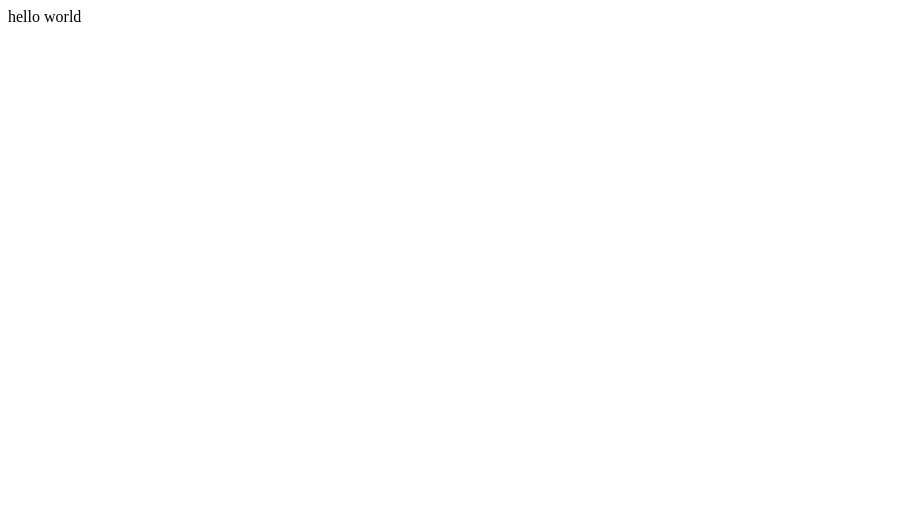
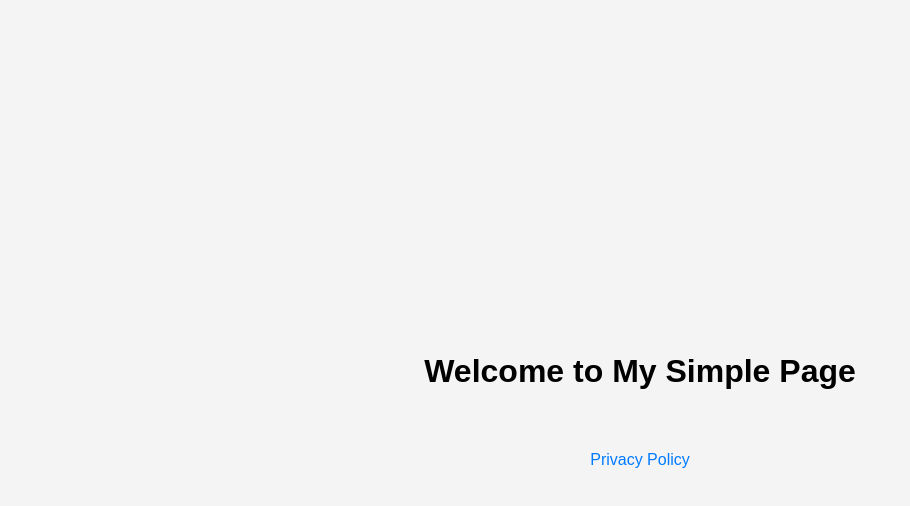
Before and after one commit to ptbld/Demo, a plain HTML site: page index.html in a window 1280 px wide. Shown: the whole page, without its empty margins (0-910 px from the left). Drawn offline with Linux system fonts and the light colour scheme.

Commit message:
Update index.html

```diff
--- a/index.html
+++ b/index.html
@@ -3,9 +3,41 @@
 <head>
     <meta charset="UTF-8">
     <meta name="viewport" content="width=device-width, initial-scale=1.0">
-    <title>Document</title>
+    <title>Simple Page</title>
+    <style>
+        body {
+            font-family: Arial, sans-serif;
+            margin: 0;
+            padding: 0;
+            display: flex;
+            flex-direction: column;
+            align-items: center;
+            justify-content: center;
+            height: 100vh;
+            background-color: #f4f4f4;
+        }
+        header {
+            text-align: center;
+            margin-bottom: 20px;
+        }
+        a {
+            text-decoration: none;
+            color: #007BFF;
+        }
+        a:hover {
+            text-decoration: underline;
+        }
+        .privacy {
+            margin-top: 20px;
+        }
+    </style>
 </head>
 <body>
-    <span>hello world</span>
+    <header>
+        <h1>Welcome to My Simple Page</h1>
+    </header>
+    <div class="privacy">
+        <a href="privacy.html">Privacy Policy</a>
+    </div>
 </body>
 </html>
```
